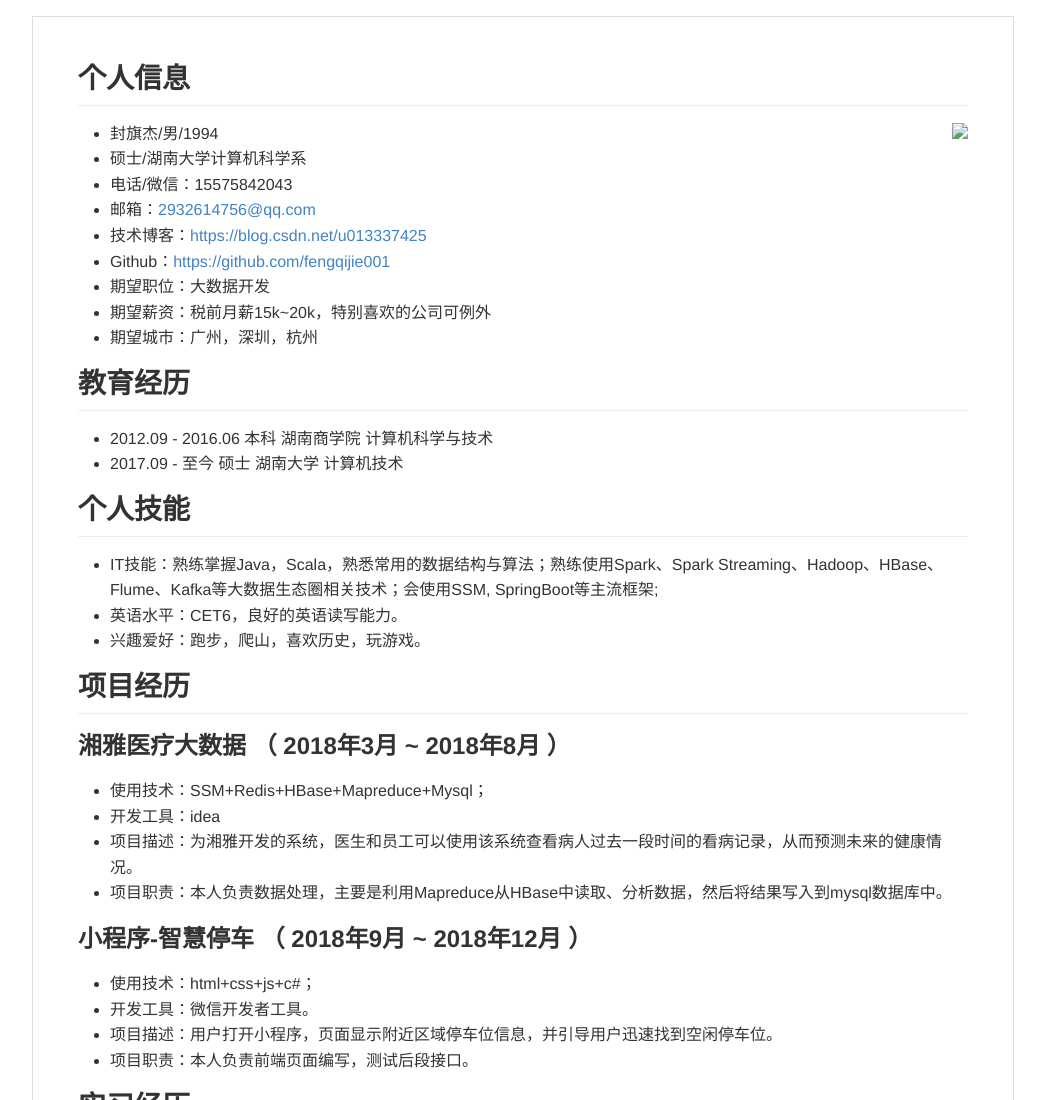
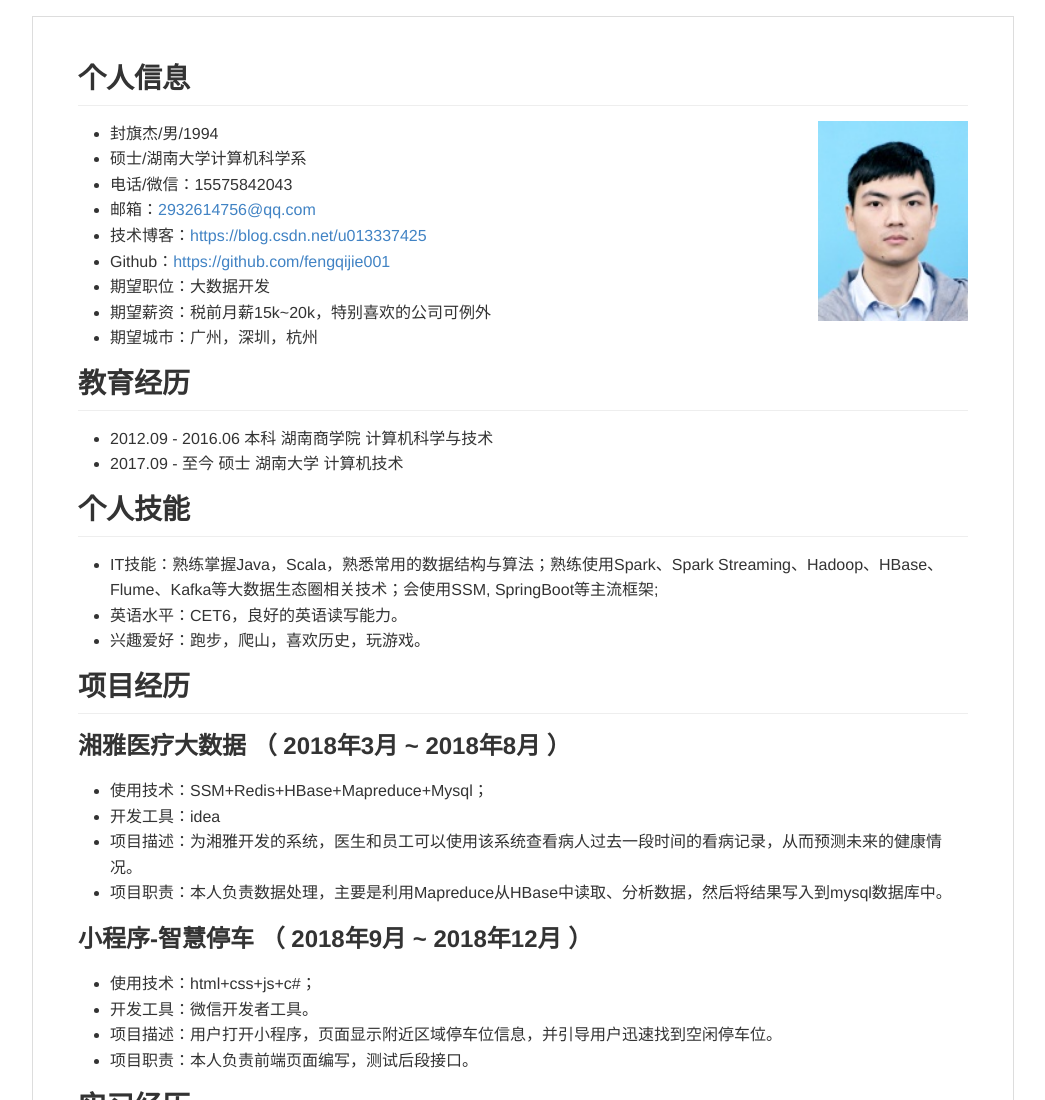
Before and after one commit to fengqijie001/fengqijie001.github.io, a plain HTML site: page index.html in a window 1280 px wide. Shown: the top 1100 px of the page, without its empty margins (117-1162 px from the left). Drawn offline with Linux system fonts and the light colour scheme.

Commit message:
Update index.html

```diff
--- a/index.html
+++ b/index.html
@@ -1060,7 +1060,7 @@ body .markdown-body
 </style><title>简历</title></head><body><article class="markdown-body"><h2>个人信息</h2>
 
 <div style="float:right">
-    <img src="./简历_files/001.jpg" width="150">
+    <img src="./001.jpg" width="150">
 </div>
 
 <ul>
```
